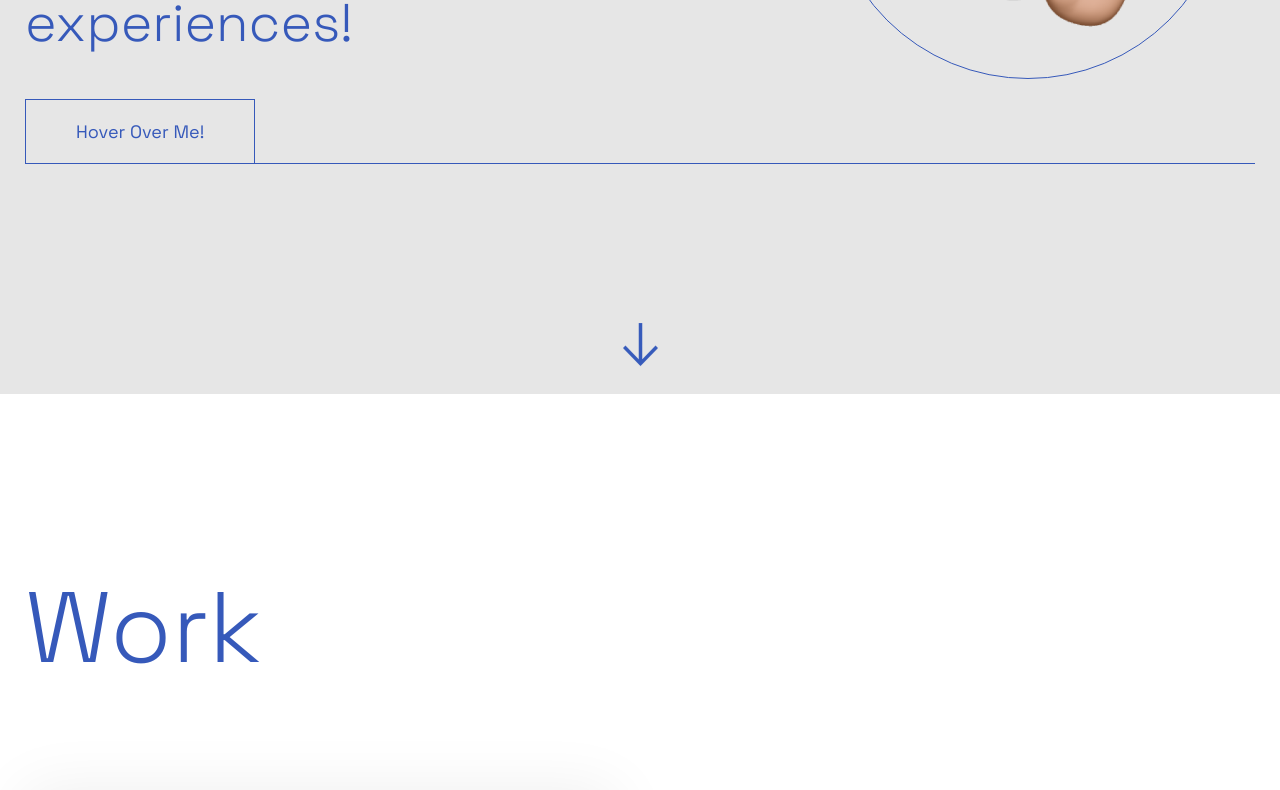
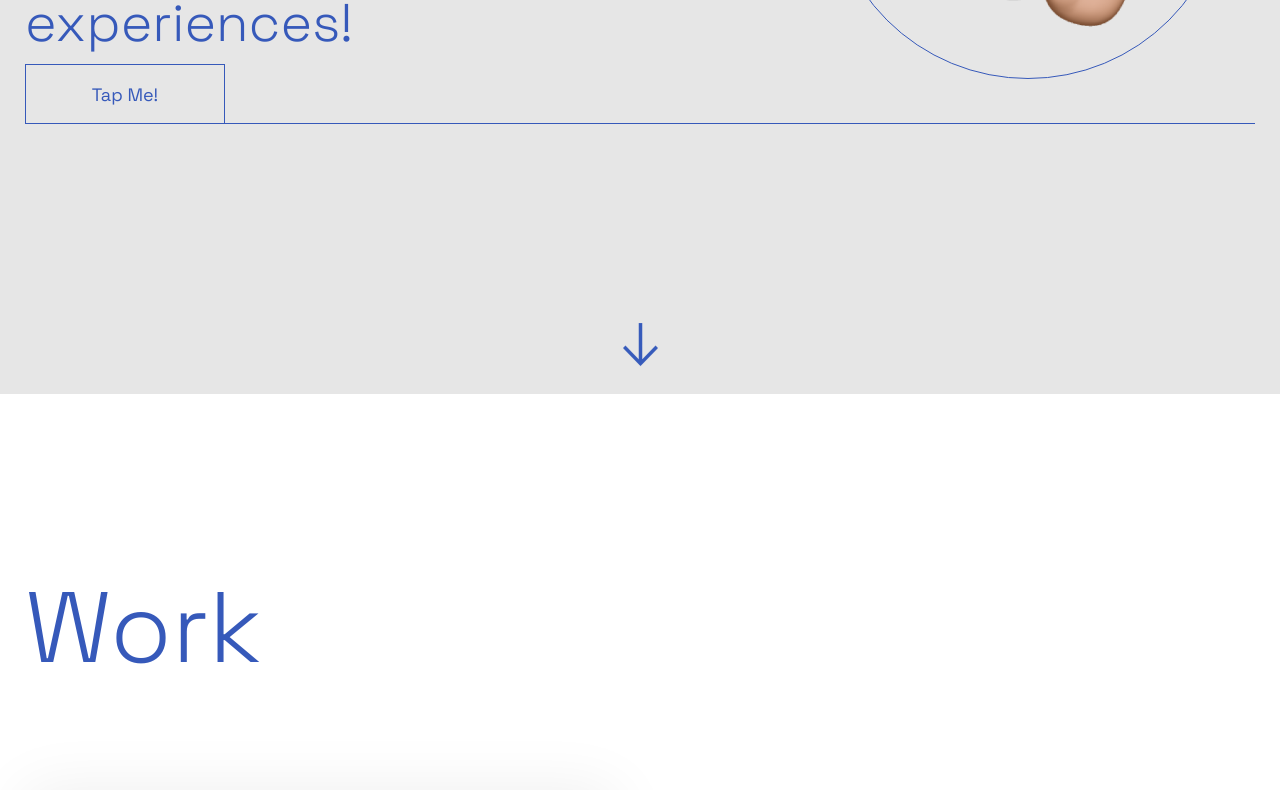
Before and after one commit to jakedesign/jakedesign-v2, a plain HTML site: page index.html in a window 1280 px wide. Shown: the part 406-1196 px from the top of the page. Drawn offline with nearby package versions, Linux system fonts and the light colour scheme; files whose address does not match are found by name.

Commit message:
hover update

```diff
--- a/app/scss/style.scss
+++ b/app/scss/style.scss
@@ -63,7 +63,7 @@ html {
     .landing__grid {
         display: grid;
         grid-template-columns: 1.7fr 1fr;
-        grid-template-rows: 10vh 50vh 10vh 30vh;
+        grid-template-rows: 10vh 50vh 5vh 35vh;
         grid-template-areas:
         "nav    nav"
         "title  emoji"
@@ -72,6 +72,9 @@ html {
         grid-gap: 0.5rem;
     }
 }
+
+// NAV
+
 nav {
     grid-area: nav;
     position: relative;
@@ -293,7 +296,7 @@ nav {
     display: flex;
     align-items: center;
     h2 {
-        padding: 5rem 0;
+        padding: 2rem 0;
         font-weight: 300;
         font-size: 5.3rem;
         line-height: 7.2rem;
@@ -302,7 +305,10 @@ nav {
         display: block;
     }
     .hero__titlesecondary {
+        opacity: 0;
+        visibility: hidden;
         display: none;
+        transition: all 500ms ease-in-out;
     }
 }
 .hero__emoji {
@@ -326,26 +332,26 @@ nav {
         }
     }
 }
-.hero__btn {
+#button {
     grid-area: btn;
-    display: flex;
-    align-items: flex-end;
-    border-bottom: 1px solid $color-primary;
-    button {
-        background-color: transparent;
-        border: 1px solid $color-primary;
-        padding: 2rem 5rem;
-        font-size: 1.8rem;
-        font-weight: 400;
-        font-family: 'Space Grotesk', sans-serif;
-        color: $color-primary;
-        margin-bottom: -0.1rem;
-        &:hover {
-            background-color: $color-primary;
-            color: white;
-        }
+    height: 6rem;
+    width: 20rem;
+    align-self: flex-end;
+    align-items: center;
+    justify-content: center;
+    border: 1px solid $color-primary;
+    background: transparent;
+    font-family: $font-primary;
+    font-size: 1.8rem;
+    color: $color-primary;
+    transition: 250ms ease-in-out;
+    z-index: 1;
+    &:hover {
+        background: $color-primary;
+        color: $color-secondary
     }
 }
+
 .hero__arrow {
     grid-area: arrow;
     display: flex;
@@ -357,6 +363,26 @@ nav {
         width: 3.5rem;
     }
 }
+
+#button:hover ~ #title {
+    .hero__titlemain {
+        display: none;
+    }
+    .hero__titlesecondary {
+        display: block;
+
+        visibility: visible;
+        opacity: 1;
+    }
+}
+
+.line {
+    grid-area: btn;
+    border-bottom: 1px solid $color-primary;
+    z-index: 0;
+}
+
+
 @media screen and (max-width: 1024px) {
     .landing__page {
         .landing__grid {
--- a/index.html
+++ b/index.html
@@ -34,7 +34,11 @@
             </nav>
 
             <!-- HERO -->
-           <div class="hero__title">
+            <button id="button">
+                Tap Me!
+            </button>
+            <div class="line"></div>
+            <div class="hero__title" id="title">
                 <h2 class="hero__titlemain">
                     A budding UX/UI designer with a
                     passion for creating <b>meaningful</b>,
@@ -54,11 +58,7 @@
                     <img src="./images/emoji_peace.png" alt="">
                 </div>
             </div>
-            <div class="hero__btn">
-                <button>
-                    Hover Over Me!
-                </button>
-            </div>
+
             <div class="hero__arrow animated bounce">
                 <img src="images/arrow-down.svg" alt="">
             </div>
```
Also changed, not shown: app/scss/style.css, 1 other file.
